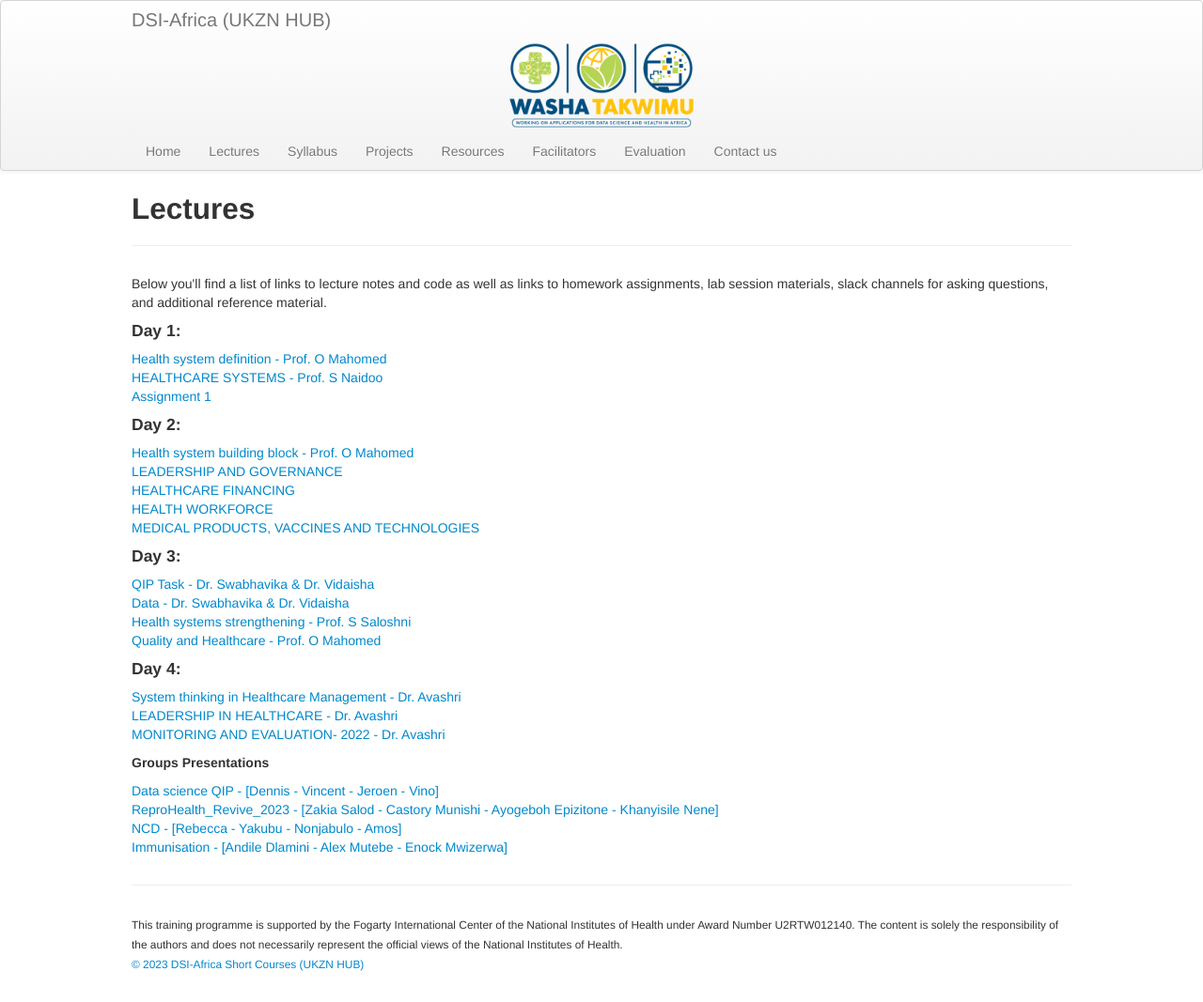
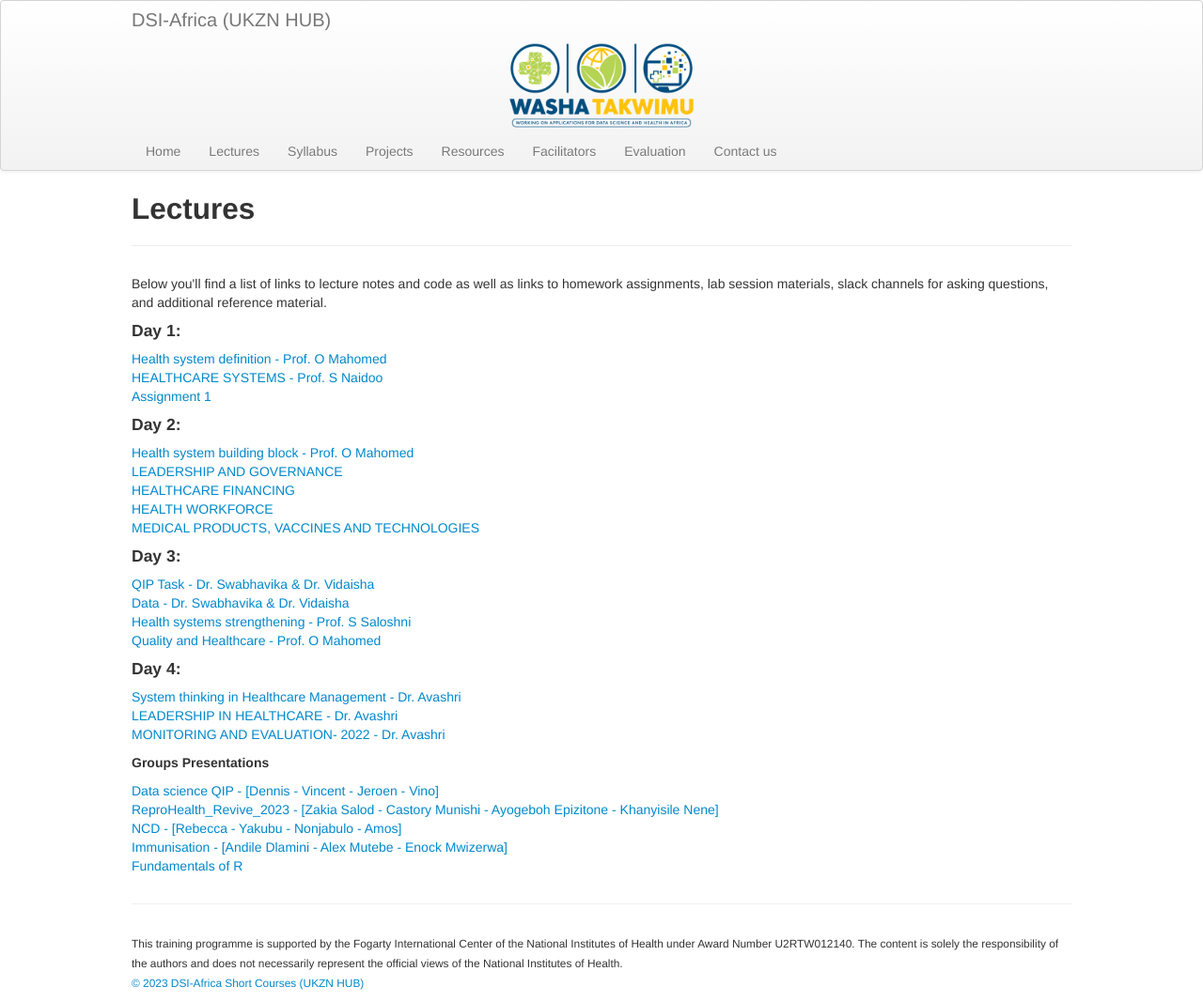
Before and after one commit to hscourseukzn/hscourseukzn.github.io, a Jekyll site: the page built from pages/lectures.md, in a window 1280 px wide. Shown: the whole page at 94% size. Built offline with Jekyll 4.4.1, drawn with Linux system fonts in a browser that asks for light colours.

Commit message:
Update lectures.md

```diff
--- a/pages/lectures.md
+++ b/pages/lectures.md
@@ -174,6 +174,10 @@ Below you'll find a list of links to lecture notes and code as well as links to
 
 <a href="https://hscourseukzn.github.io/PDFLectures/Immunisation Group3.pdf" download> Immunisation - [Andile Dlamini - Alex Mutebe - Enock Mwizerwa] </a> <br>
 
+<a href="https://hscourseukzn.github.io/PDFLectures/Fundamentals of R.zip" download> Fundamentals of R </a> <br>
+
+
+
 
 
 </body>
```
